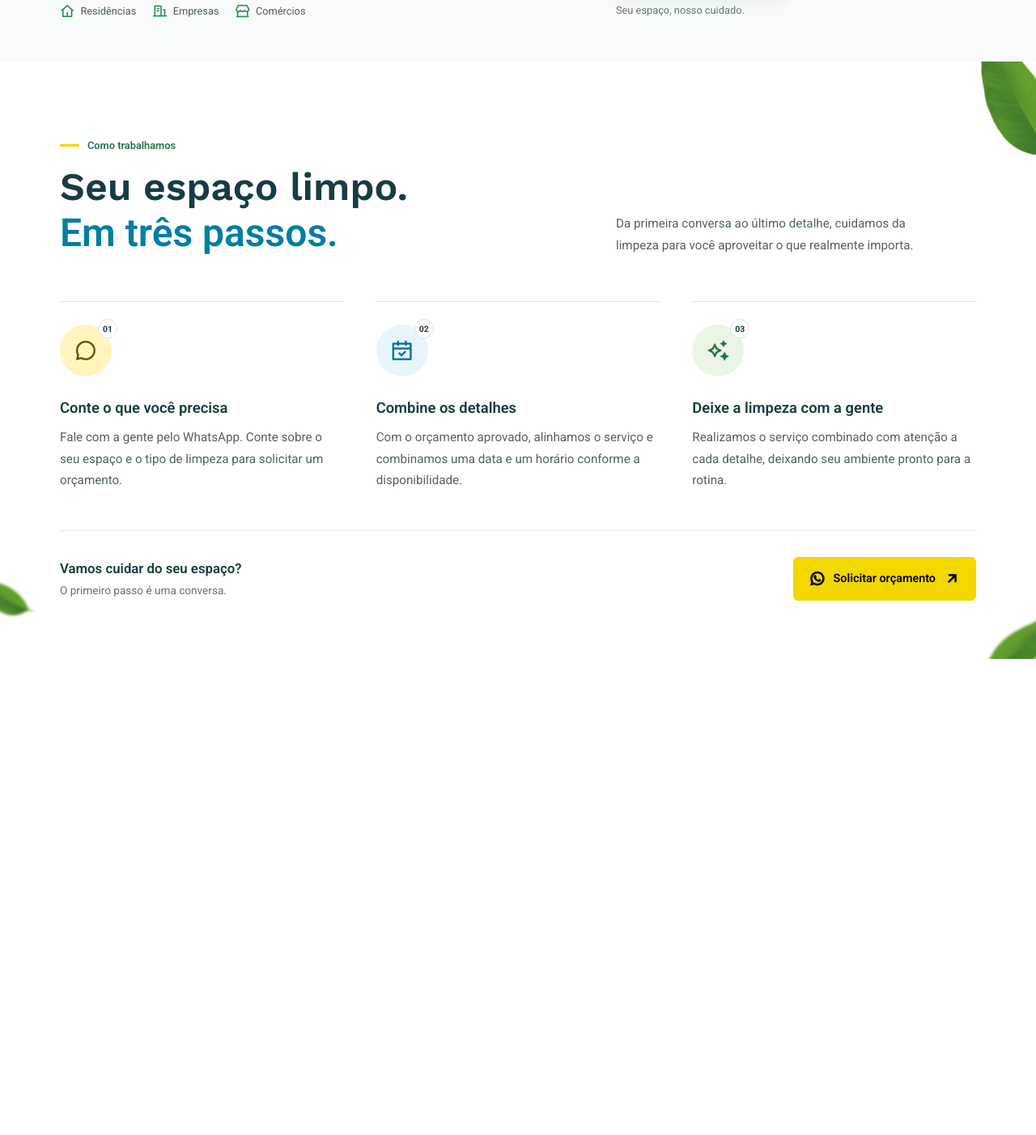
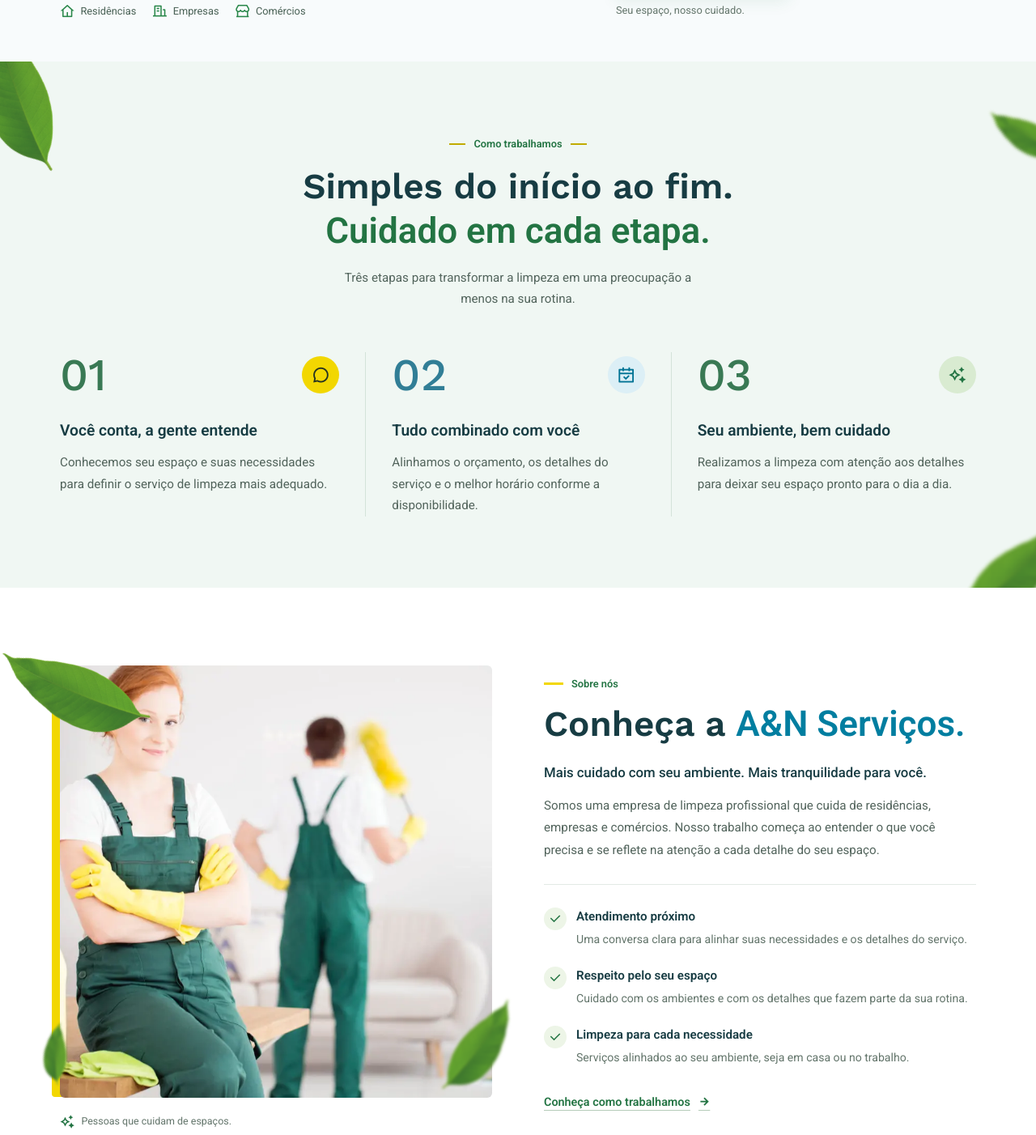
Before and after one commit to Ese-Fapo/cleaning-AN, a plain HTML site: page index.html in a window 1280 px wide. Shown: the part 777-2179 px from the top of the page at 81% size. Before the commit the page ends 1591 px from the top, so only its background shows below. Drawn offline with nearby package versions, Linux system fonts and the light colour scheme.

Commit message:
feat: update 'About Us' and 'How We Work' sections with new content and styling

```diff
--- a/index.html
+++ b/index.html
@@ -41,7 +41,7 @@
       <ul class="menu">
         <li><a href="#services">Serviços</a></li>
         <li><a href="index.html">Área de atendimento</a></li>
-        <li><a href="about.html">Sobre nós</a></li>
+        <li><a href="#sobre-nos">Sobre nós</a></li>
         <li><a href="contact.html">Contato</a></li>
         <li><a href="blog.html">Blog</a></li>
         <li><a class="nav_products"
@@ -106,7 +106,7 @@
         <div class="hero_caption"><i class="ri-sparkling-2-line" aria-hidden="true"></i><span>Mais leveza para o seu dia.</span></div>
       </div>
     </section>
-
+        <!--WORKS section start-->
     <section class="works" id="como-trabalhamos" aria-labelledby="works-title">
       <img class="works_leaf works_leaf_one" src="cleaning.img/Images/growth-close_img1.webp" alt="" aria-hidden="true" loading="lazy">
       <img class="works_leaf works_leaf_two" src="cleaning.img/Images/growth-close_img2.webp" alt="" aria-hidden="true" loading="lazy">
@@ -115,46 +115,74 @@
         <div class="works_title">
           <div>
             <p class="works_eyebrow">Como trabalhamos</p>
-            <h2 id="works-title">Seu espaço limpo.<br><span>Em três passos.</span></h2>
+            <h2 id="works-title">Simples do início ao fim.<br><span>Cuidado em cada etapa.</span></h2>
           </div>
-          <p class="works_intro">Da primeira conversa ao último detalhe, cuidamos da limpeza para você aproveitar o que realmente importa.</p>
+          <p class="works_intro">Três etapas para transformar a limpeza em uma preocupação a menos na sua rotina.</p>
         </div>
         <ol class="work_wrapper">
           <li class="work_items">
             <div class="work_icon"><i class="ri-chat-3-line" aria-hidden="true"></i><span aria-hidden="true">01</span></div>
             <div class="work_content">
-              <h3>Conte o que você precisa</h3>
-              <p>Fale com a gente pelo WhatsApp. Conte sobre o seu espaço e o tipo de limpeza para solicitar um orçamento.</p>
+              <h3>Você conta, a gente entende</h3>
+              <p>Conhecemos seu espaço e suas necessidades para definir o serviço de limpeza mais adequado.</p>
             </div>
           </li>
           <li class="work_items">
             <div class="work_icon"><i class="ri-calendar-check-line" aria-hidden="true"></i><span aria-hidden="true">02</span></div>
             <div class="work_content">
-              <h3>Combine os detalhes</h3>
-              <p>Com o orçamento aprovado, alinhamos o serviço e combinamos uma data e um horário conforme a disponibilidade.</p>
+              <h3>Tudo combinado com você</h3>
+              <p>Alinhamos o orçamento, os detalhes do serviço e o melhor horário conforme a disponibilidade.</p>
             </div>
           </li>
           <li class="work_items">
             <div class="work_icon"><i class="ri-sparkling-2-line" aria-hidden="true"></i><span aria-hidden="true">03</span></div>
             <div class="work_content">
-              <h3>Deixe a limpeza com a gente</h3>
-              <p>Realizamos o serviço combinado com atenção a cada detalhe, deixando seu ambiente pronto para a rotina.</p>
+              <h3>Seu ambiente, bem cuidado</h3>
+              <p>Realizamos a limpeza com atenção aos detalhes para deixar seu espaço pronto para o dia a dia.</p>
             </div>
           </li>
         </ol>
-        <div class="works_contact">
-          <p>Vamos cuidar do seu espaço?<span>O primeiro passo é uma conversa.</span></p>
-          <a class="works_cta"
-            href="https://wa.me/554888061017?text=Ol%C3%A1%21%20Gostaria%20de%20solicitar%20um%20or%C3%A7amento%20gratuito%20para%20servi%C3%A7os%20de%20limpeza."
-            target="_blank" rel="noopener noreferrer">
-            <i class="ri-whatsapp-line" aria-hidden="true"></i> Solicitar orçamento
-            <i class="ri-arrow-right-up-line" aria-hidden="true"></i>
-          </a>
+      </div>
+    </section>
+    <!--WORKS section end-->
+
+    <!--about section start-->
+    <section class="about" id="sobre-nos" aria-labelledby="about-title">
+      <div class="about_inner">
+        <figure class="about_visual">
+          <img class="about_photo" src="cleaning.img/Images/contaxt_image.webp"
+            alt="Profissionais com uniformes verdes e luvas amarelas realizando uma limpeza"
+            width="1258" height="828" loading="lazy" decoding="async">
+          <img class="about_leaf about_leaf_one" src="cleaning.img/Images/growth-close_img1.webp" alt="" aria-hidden="true" loading="lazy">
+          <img class="about_leaf about_leaf_two" src="cleaning.img/Images/growth-close_img2.webp" alt="" aria-hidden="true" loading="lazy">
+          <img class="about_leaf about_leaf_three" src="cleaning.img/Images/growth-close_img3.webp" alt="" aria-hidden="true" loading="lazy">
+          <figcaption><i class="ri-sparkling-2-line" aria-hidden="true"></i> Pessoas que cuidam de espaços.</figcaption>
+        </figure>
+        <div class="about_content">
+          <p class="about_eyebrow">Sobre nós</p>
+          <h2 id="about-title">Conheça a <span>A&N Serviços.</span></h2>
+          <p class="about_lead">Mais cuidado com seu ambiente. Mais tranquilidade para você.</p>
+          <p class="about_description">Somos uma empresa de limpeza profissional que cuida de residências, empresas e comércios. Nosso trabalho começa ao entender o que você precisa e se reflete na atenção a cada detalhe do seu espaço.</p>
+          <ul class="about_values">
+            <li>
+              <i class="ri-check-line" aria-hidden="true"></i>
+              <div><h3>Atendimento próximo</h3><p>Uma conversa clara para alinhar suas necessidades e os detalhes do serviço.</p></div>
+            </li>
+            <li>
+              <i class="ri-check-line" aria-hidden="true"></i>
+              <div><h3>Respeito pelo seu espaço</h3><p>Cuidado com os ambientes e com os detalhes que fazem parte da sua rotina.</p></div>
+            </li>
+            <li>
+              <i class="ri-check-line" aria-hidden="true"></i>
+              <div><h3>Limpeza para cada necessidade</h3><p>Serviços alinhados ao seu ambiente, seja em casa ou no trabalho.</p></div>
+            </li>
+          </ul>
+          <a class="about_link" href="#como-trabalhamos">Conheça como trabalhamos <i class="ri-arrow-right-line" aria-hidden="true"></i></a>
         </div>
       </div>
     </section>
+    <!--about section end-->
   </main>
-
 
 </body>
 
--- a/style.css
+++ b/style.css
@@ -589,28 +589,98 @@
    }
 }
 
-/* How we work */
-.works{
-   position: relative;
-   isolation: isolate;
-   overflow: hidden;
+/* About us */
+.about{
    background: #fff;
    color: #173c43;
+   overflow: hidden;
    scroll-margin-top: 130px;
 }
 
-.works_inner{
+.about_inner{
+   display: grid;
+   gap: 40px;
    max-width: 1180px;
    margin-inline: auto;
-   padding: 68px 24px 56px;
+   padding: 64px 24px;
 }
 
-.works_title{
-   display: grid;
-   gap: 20px;
+.about_visual{
+   position: relative;
+   min-width: 0;
+   margin: 0;
+   isolation: isolate;
 }
 
-.works_eyebrow{
+.about_visual::before{
+   content: "";
+   position: absolute;
+   top: 24px;
+   bottom: 44px;
+   left: -10px;
+   width: 28px;
+   background: var(--primary-color);
+   border-radius: 4px;
+   z-index: -1;
+}
+
+.about_photo{
+   display: block;
+   width: 100%;
+   height: auto;
+   aspect-ratio: 4 / 3;
+   object-fit: cover;
+   object-position: 40% center;
+   border-radius: 6px;
+}
+
+.about_visual figcaption{
+   display: flex;
+   align-items: center;
+   gap: 8px;
+   margin-top: 16px;
+   color: #63756b;
+   font-size: 0.78rem;
+   line-height: 1.5;
+}
+
+.about_visual figcaption i{
+   color: #237443;
+   font-size: 1.15rem;
+}
+
+.about_leaf{
+   position: absolute;
+   height: auto;
+   pointer-events: none;
+}
+
+.about_leaf_one{
+   width: 80px;
+   top: -20px;
+   left: -34px;
+   transform: rotate(-18deg);
+}
+
+.about_leaf_two{
+   width: 32px;
+   bottom: 50px;
+   left: -20px;
+   transform: rotate(30deg);
+}
+
+.about_leaf_three{
+   width: 64px;
+   right: -24px;
+   bottom: 58px;
+   transform: rotate(-12deg);
+}
+
+.about_content{
+   min-width: 0;
+}
+
+.about_eyebrow{
    display: flex;
    align-items: center;
    gap: 10px;
@@ -620,213 +690,291 @@
    color: #237443;
 }
 
-.works_eyebrow::before{
+.about_eyebrow::before{
    content: "";
    width: 24px;
    height: 3px;
    background: var(--primary-color);
 }
 
-.works h2{
+.about h2{
    font-family: "Work Sans", "Roboto", sans-serif;
-   font-size: 1.9rem;
-   line-height: 1.18;
+   font-size: 2rem;
    font-weight: 600;
+   line-height: 1.2;
    letter-spacing: 0;
+   text-wrap: balance;
 }
 
-.works h2 span{
+.about h2 span{
    color: #007ea0;
 }
 
-.works_intro,
+.about_lead{
+   margin-top: 20px;
+   font-size: 1.05rem;
+   font-weight: 500;
+   line-height: 1.6;
+}
+
+.about_description{
+   margin-top: 14px;
+   color: #52645c;
+   font-size: 0.95rem;
+   line-height: 1.8;
+}
+
+.about_values{
+   display: grid;
+   gap: 22px;
+   margin-top: 28px;
+   padding-top: 28px;
+   border-top: 1px solid #e2eae5;
+}
+
+.about_values li{
+   display: grid;
+   grid-template-columns: 28px minmax(0, 1fr);
+   gap: 12px;
+   align-items: start;
+}
+
+.about_values li > i{
+   display: grid;
+   place-items: center;
+   width: 28px;
+   height: 28px;
+   border-radius: 50%;
+   background: #edf5e7;
+   color: #237443;
+   font-size: 1.1rem;
+}
+
+.about_values h3{
+   font-size: 0.95rem;
+   font-weight: 600;
+   line-height: 1.5;
+}
+
+.about_values p{
+   margin-top: 5px;
+   color: #63756b;
+   font-size: 0.88rem;
+   line-height: 1.65;
+}
+
+.about_link{
+   display: inline-flex;
+   align-items: center;
+   gap: 10px;
+   min-height: 44px;
+   margin-top: 22px;
+   color: #237443;
+   font-size: 0.9rem;
+   font-weight: 600;
+   text-decoration: underline;
+   text-underline-offset: 5px;
+   text-decoration-color: #b5cbb9;
+}
+
+.about_link:hover{
+   color: #005f7a;
+   text-decoration-color: currentColor;
+}
+
+.about_link:focus-visible{
+   outline: 3px solid #0077cc;
+   outline-offset: 4px;
+}
+
+@media (min-width: 600px){
+   .about_inner{ padding: 80px 40px; gap: 48px; }
+   .about h2{ font-size: 2.5rem; }
+   .about_leaf_one{ width: 120px; top: -30px; left: -48px; }
+   .about_leaf_two{ width: 46px; bottom: 60px; left: -26px; }
+   .about_leaf_three{ width: 94px; bottom: 60px; right: -30px; }
+}
+
+@media (min-width: 960px){
+   .about_inner{
+      grid-template-columns: minmax(0, 1fr) minmax(0, 1fr);
+      align-items: center;
+      gap: 64px;
+      padding: 96px 24px;
+   }
+   .about_photo{ aspect-ratio: 1 / 1; }
+   .about h2{ font-size: 2.75rem; }
+   .about_leaf_one{ width: 150px; top: -42px; left: -54px; }
+   .about_leaf_three{ width: 110px; right: -34px; }
+}
+
+/* How we work */
+.works{
+   position: relative;
+   isolation: isolate;
+   overflow: hidden;
+   background: #f0f7f3;
+   color: #173c43;
+   scroll-margin-top: 130px;
+}
+.works_inner{
+   max-width: 1180px;
+   margin-inline: auto;
+   padding: 64px 24px;
+}
+.works_title{
+   max-width: 660px;
+   margin-inline: auto;
+   text-align: center;
+}
+.works_eyebrow{
+   display: inline-flex;
+   align-items: center;
+   gap: 10px;
+   margin-bottom: 18px;
+   font-size: 0.8rem;
+   font-weight: 600;
+   color: #237443;
+}
+.works_eyebrow::before,
+.works_eyebrow::after{
+   content: "";
+   width: 20px;
+   height: 2px;
+   background: #c1ab00;
+}
+.works h2{
+   font-family: "Work Sans", "Roboto", sans-serif;
+   font-size: 1.75rem;
+   line-height: 1.25;
+   font-weight: 600;
+   letter-spacing: 0;
+   text-wrap: balance;
+}
+.works h2 span{
+   color: #237443;
+}
+.works_intro{
+   max-width: 460px;
+   margin: 18px auto 0;
+   color: #52645c;
+   font-size: 0.95rem;
+   line-height: 1.7;
+}
+.work_wrapper{
+   display: grid;
+   margin-top: 36px;
+}
+.work_items{
+   min-width: 0;
+   padding: 28px 0;
+   border-top: 1px solid #d4e3d9;
+}
+.work_items:last-child{
+   padding-bottom: 0;
+}
+.work_icon{
+   display: flex;
+   align-items: center;
+   justify-content: space-between;
+   margin-bottom: 20px;
+}
+.work_icon > i{
+   display: grid;
+   place-items: center;
+   width: 46px;
+   height: 46px;
+   border-radius: 50%;
+   background: #f2d701;
+   color: #253322;
+   font-size: 1.4rem;
+}
+.work_icon span{
+   order: -1;
+   font-family: "Work Sans", "Roboto", sans-serif;
+   font-size: 3rem;
+   font-weight: 500;
+   line-height: 1;
+   color: #397954;
+}
+.work_items:nth-child(2) .work_icon > i{
+   background: #dceff6;
+   color: #007394;
+}
+.work_items:nth-child(2) .work_icon span{
+   color: #317e96;
+}
+.work_items:nth-child(3) .work_icon > i{
+   background: #d9ebd1;
+   color: #237443;
+}
+.work_content h3{
+   margin-bottom: 12px;
+   font-size: 1.1rem;
+   font-weight: 600;
+   line-height: 1.4;
+}
 .work_content p{
    color: #52645c;
    font-size: 0.95rem;
    line-height: 1.75;
+   max-width: 460px;
 }
-
-.works_intro{
-   max-width: 400px;
-}
-
-.work_wrapper{
-   display: grid;
-   gap: 32px;
-   margin-top: 40px;
-}
-
-.work_items{
-   display: grid;
-   grid-template-columns: 52px minmax(0, 1fr);
-   align-items: start;
-   gap: 20px;
-}
-
-.work_icon{
-   position: relative;
-   width: 52px;
-   height: 52px;
-   display: grid;
-   place-items: center;
-   border-radius: 50%;
-   background: #fff6be;
-   color: #625500;
-}
-
-.work_icon > i{
-   font-size: 1.5rem;
-}
-
-.work_icon span{
-   position: absolute;
-   top: -7px;
-   right: -7px;
-   display: grid;
-   place-items: center;
-   width: 24px;
-   height: 24px;
-   border: 1px solid #dce5df;
-   border-radius: 50%;
-   background: #fff;
-   color: #173c43;
-   font-size: 0.65rem;
-   font-weight: 700;
-}
-
-.work_items:nth-child(2) .work_icon{
-   background: #e7f6fb;
-   color: #007394;
-}
-
-.work_items:nth-child(3) .work_icon{
-   background: #eaf5e4;
-   color: #237443;
-}
-
-.work_content h3{
-   margin: 2px 0 10px;
-   font-size: 1.05rem;
-   font-weight: 600;
-   line-height: 1.4;
-}
-
-.works_contact{
-   display: grid;
-   gap: 24px;
-   margin-top: 40px;
-   padding-top: 28px;
-   border-top: 1px solid #e2eae5;
-}
-
-.works_contact p{
-   font-size: 1.05rem;
-   font-weight: 600;
-   line-height: 1.5;
-}
-
-.works_contact p span{
-   display: block;
-   margin-top: 4px;
-   font-size: 0.85rem;
-   font-weight: 400;
-   color: #63756b;
-}
-
-.works_cta{
-   display: inline-flex;
-   align-items: center;
-   justify-content: center;
-   gap: 10px;
-   min-height: 54px;
-   padding: 14px 16px;
-   border-radius: 6px;
-   background: var(--primary-color);
-   color: #000;
-   text-decoration: none;
-   font-size: 0.9rem;
-   font-weight: 600;
-   transition: background 180ms ease;
-}
-
-.works_cta i{
-   font-size: 1.25rem;
-}
-
-.works_cta:hover{
-   background: #e4c900;
-}
-
-.works_cta:focus-visible{
-   outline: 3px solid #0077cc;
-   outline-offset: 4px;
-}
-
 .works_leaf{
    position: absolute;
    z-index: -1;
    height: auto;
    pointer-events: none;
 }
-
 .works_leaf_one{
-   width: 90px;
-   top: -16px;
-   right: -30px;
-   transform: rotate(22deg);
+   width: 88px;
+   top: -28px;
+   left: -36px;
+   transform: rotate(30deg);
 }
-
 .works_leaf_two{
-   width: 38px;
-   bottom: 20px;
-   left: -20px;
-   transform: rotate(-32deg);
+   width: 40px;
+   top: 14px;
+   right: -18px;
+   transform: rotate(-35deg);
 }
-
 .works_leaf_three{
-   width: 62px;
-   bottom: -20px;
+   width: 66px;
+   bottom: -24px;
    right: -20px;
 }
-
 @media (min-width: 600px){
-   .works_inner{ padding: 80px 40px 64px; }
-   .works h2{ font-size: 2.5rem; }
-   .works_contact{
-      grid-template-columns: minmax(0, 1fr) auto;
-      align-items: center;
+   .works_inner{ padding: 80px 40px; }
+   .works h2{ font-size: 2.25rem; }
+   .work_items{
+      display: grid;
+      grid-template-columns: 120px minmax(0, 1fr);
+      gap: 28px;
+      padding-block: 32px;
    }
-   .works_cta{ padding-inline: 20px; }
+   .work_icon{ align-self: start; margin: 0; }
+   .works_leaf_one{ width: 130px; left: -44px; top: -34px; }
+   .works_leaf_three{ width: 110px; right: -32px; bottom: -34px; }
 }
-
 @media (min-width: 960px){
-   .works_inner{ padding: 96px 24px 72px; }
-   .works_title{
-      grid-template-columns: minmax(0, 1.4fr) minmax(0, 1fr);
-      align-items: end;
-      gap: 64px;
-   }
-   .works h2{ font-size: 3rem; }
+   .works_inner{ padding: 88px 24px; }
+   .works h2{ font-size: 2.75rem; }
    .work_wrapper{
       grid-template-columns: repeat(3, minmax(0, 1fr));
-      gap: 40px;
-      margin-top: 56px;
+      margin-top: 52px;
    }
    .work_items{
-      grid-template-columns: minmax(0, 1fr);
-      gap: 24px;
-      border-top: 1px solid #dce5df;
-      padding-top: 28px;
+      display: block;
+      padding: 0 32px;
+      border-top: 0;
+      border-left: 1px solid #d4e3d9;
    }
-   .work_icon{ width: 64px; height: 64px; }
-   .work_icon > i{ font-size: 1.8rem; }
-   .work_content h3{ font-size: 1.15rem; }
-   .works_contact{ margin-top: 48px; padding-top: 32px; }
-   .works_leaf_one{ width: 150px; top: -28px; right: -58px; }
-   .works_leaf_two{ width: 52px; bottom: 36px; left: -24px; }
-   .works_leaf_three{ width: 100px; bottom: -28px; right: -26px; }
+   .work_items:first-child{ padding-left: 0; border-left: 0; }
+   .work_items:last-child{ padding-right: 0; }
+   .work_icon{ margin-bottom: 28px; }
+   .work_icon span{ font-size: 3.5rem; }
+   .work_content h3{ font-size: 1.2rem; }
+   .works_leaf_one{ width: 160px; left: -50px; top: -36px; }
+   .works_leaf_two{ width: 62px; top: 38px; right: -20px; }
+   .works_leaf_three{ width: 140px; right: -36px; bottom: -42px; }
 }
-
-@media (prefers-reduced-motion: reduce){
-   .works_cta{ transition: none; }
-}
```
